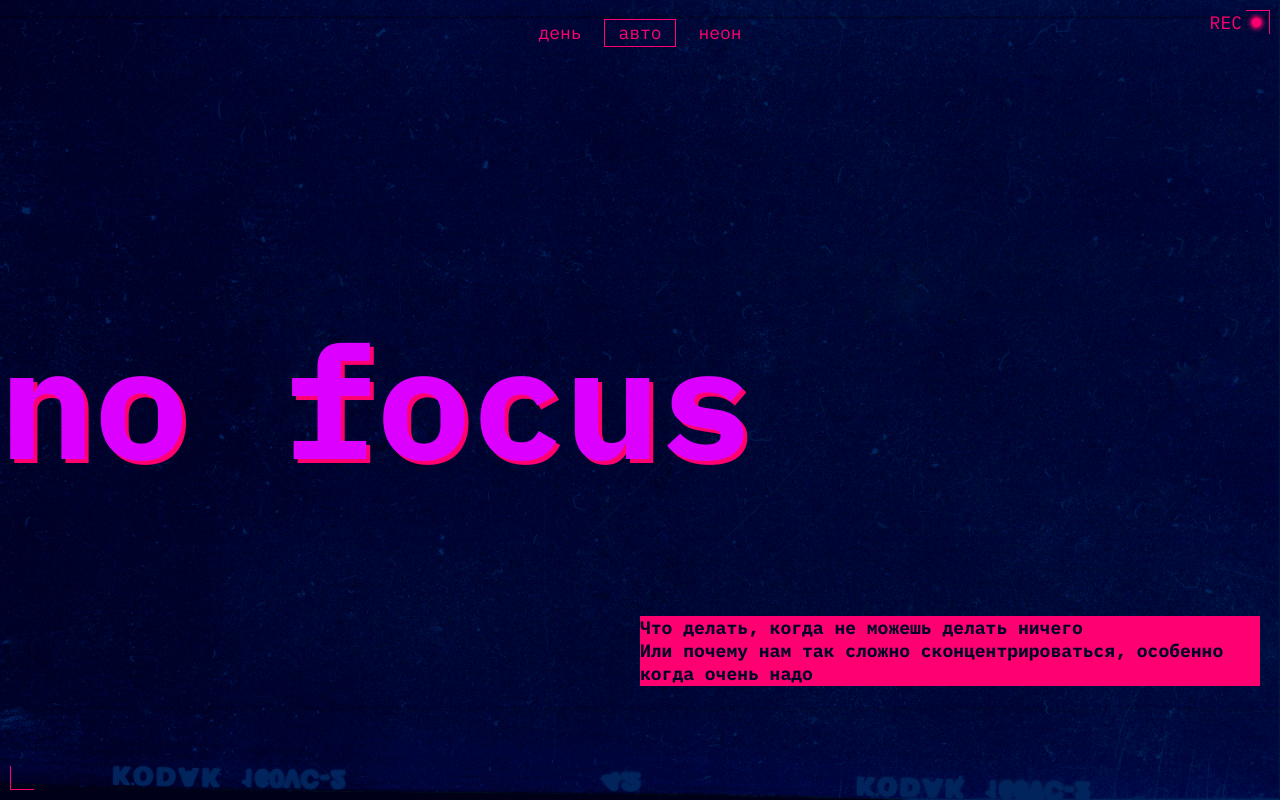
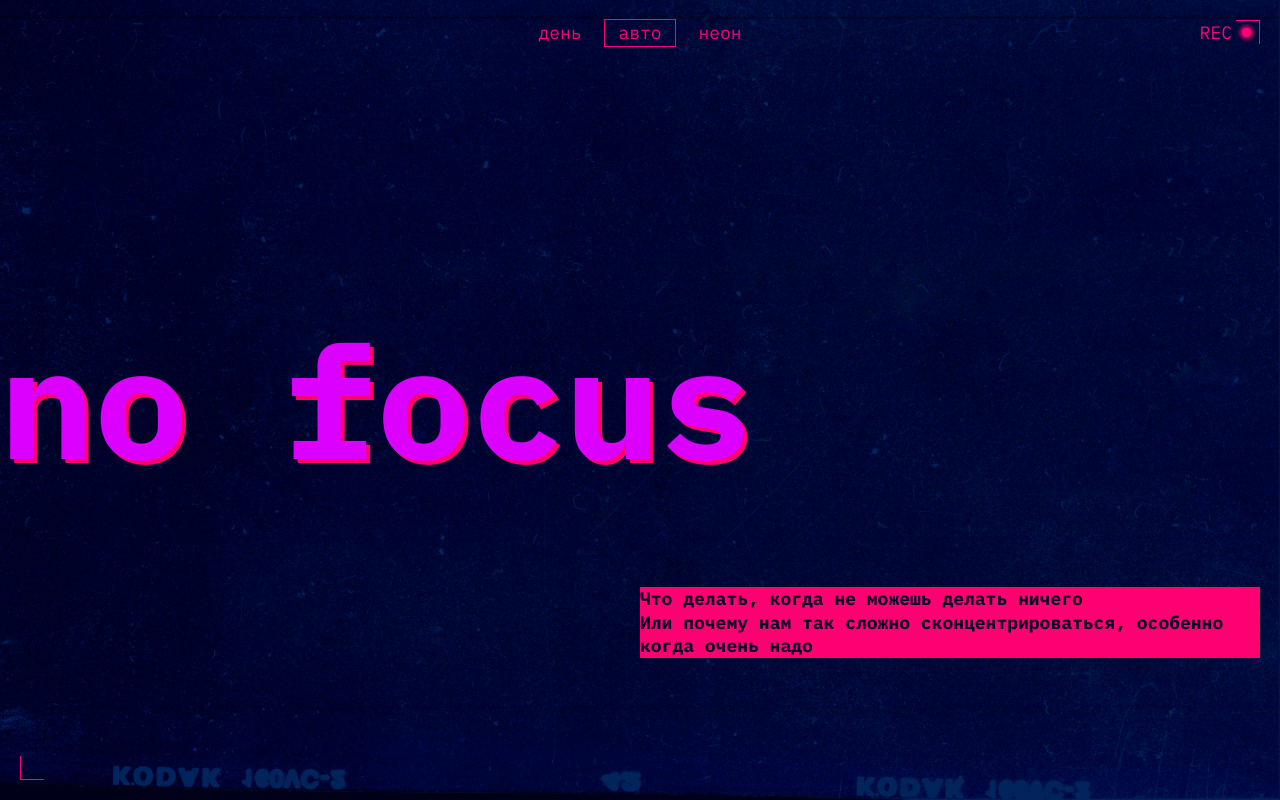
Before and after one commit to Evgeniy-Kuvaldin/slozhno-sosredotochitsya-fd, a plain HTML site: page index.html in a window 1280 px wide. Shown: the top 800 px of the page. Drawn offline with Linux system fonts and the light colour scheme.

Commit message:
Complite project. Iteration: 1.0

```diff
--- a/styles/style.css
+++ b/styles/style.css
@@ -71,7 +71,7 @@
   grid-template-rows: 1fr min-content 1fr;
   align-items: center;
   justify-content: start;
-  padding: 0 10px;
+  padding: 10px;
   min-block-size: 100dvh;
   width: 100dvw;
 }
@@ -136,7 +136,7 @@
 }
 
 .section {
-  padding: 40px 10px;
+  padding: 40px 10px 10px;
   display: grid;
   gap: 20px;
 }
@@ -179,6 +179,7 @@
   flex-direction: column;
   gap: 10px;
   width: 100%;
+  margin-bottom: 30px;
 }
 
 .section-galery__list {
@@ -211,27 +212,44 @@
 }
 
 @media (width >= 768px) {
+  .decorated-zone::before {
+    top: 20px;
+    right: 20px;
+  }
+
+  .decorated-zone::after {
+    bottom: 20px;
+    left: 20px;
+  }
+
+  .header__record-marker {
+    top: 20px;
+    right: 29px;
+  }
+
   .header {
     grid-template-columns: 1fr 1fr;
-    grid-template-rows: 24px repeat(3, 1fr) 24px;
-    padding: 0;
+    padding: 20px 0;
   }
 
   .header__theme-menu {
     grid-column-start: 2;
-    grid-row-start: 2;
+    grid-row-start: 1;
     margin-right: 20px;
+  }
+
+  .title {
+    font-size: clamp(7.5rem, 0.5625rem + 14.4531vw, 9.8125rem);
   }
 
   .header__title {
     grid-column: 1 / span 2;
-    grid-row-start: 3;
-    font-size: clamp(7.5rem, 0.5625rem + 14.4531vw, 9.8125rem);
+    grid-row-start: 2;
   }
 
   .header__subtitle {
     grid-column-start: 2;
-    grid-row-start: 4;
+    grid-row-start: 3;
     justify-self: end;
     margin-right: 20px;
   }
@@ -260,7 +278,8 @@
   }
 
   .section-galery {
-    padding-bottom: 60px;
+    padding-bottom: 30px;
+    gap: 20px;
   }
 
   .section-galery__list {
@@ -301,7 +320,6 @@
     grid-row-start: 1;
     justify-self: center;
     align-self: start;
-    margin-top: 20px;
     margin-right: 0;
   }
 
```
